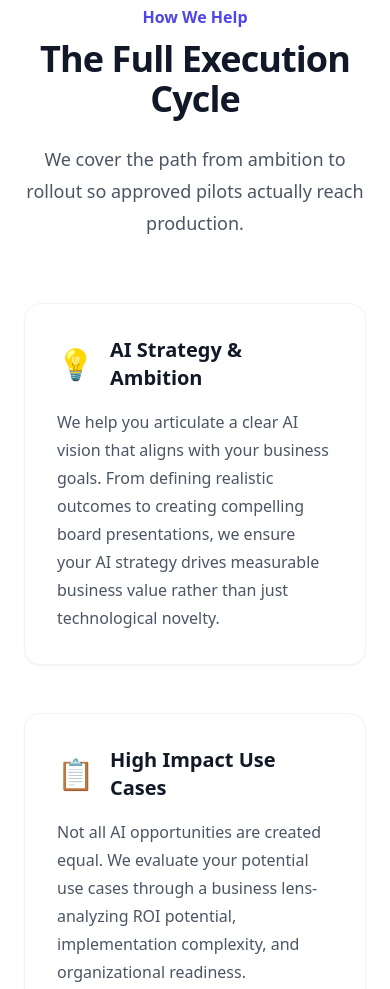
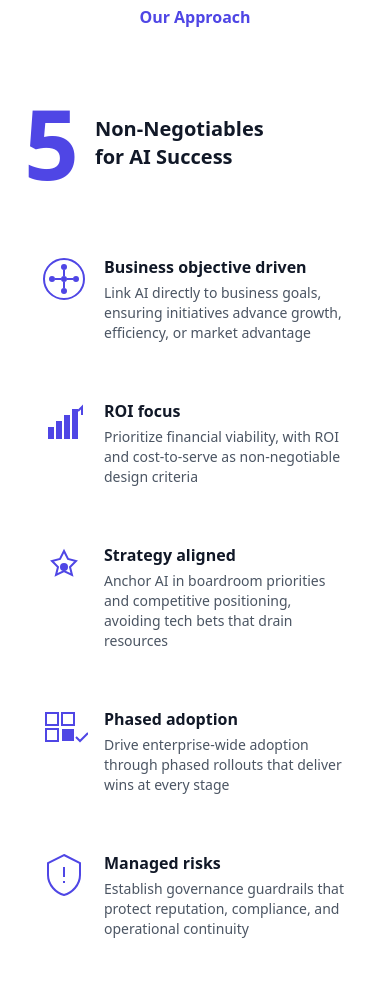
Before and after one commit to vshrinath/auspin-ai, a React app in the folder apps/web/: page / in a window 390 px wide. Shown: the part 2131-3120 px from the top of the page. Built offline with nearby package versions, Linux system fonts and the light colour scheme; some packages are replaced by stand-ins of ours.

Commit message:
Add Commitments and Execution sections with clean layout

```diff
--- /dev/null
+++ b/apps/web/content/commitments.md
@@ -0,0 +1,25 @@
+---
+section: "commitments"
+title: "5 Non-Negotiables for AI Success"
+subtitle: "Our Approach"
+---
+
+## Business objective driven
+
+Link AI directly to business goals, ensuring initiatives advance growth, efficiency, or market advantage
+
+## ROI focus
+
+Prioritize financial viability, with ROI and cost-to-serve as non-negotiable design criteria
+
+## Strategy aligned
+
+Anchor AI in boardroom priorities and competitive positioning, avoiding tech bets that drain resources
+
+## Phased adoption
+
+Drive enterprise-wide adoption through phased rollouts that deliver wins at every stage
+
+## Managed risks
+
+Establish governance guardrails that protect reputation, compliance, and operational continuity
--- /dev/null
+++ b/apps/web/content/execution.md
@@ -0,0 +1,27 @@
+---
+section: "execution"
+title: "Differentiated Outcomes with Unique Multi-Stack AI Execution"
+subtitle: "How We Execute"
+---
+
+## AI enhanced customer journeys
+
+- Unlock growth across awareness, retention, and advocacy
+- Design AI-driven experiences that convert and stick
+
+## AI economics & growth models
+
+- Align AI with board priorities and business strategy
+- Build ROI, pricing, and cost-to-serve discipline into every initiative
+- Strengthen decision-making with transparent economics and clear trade-offs
+
+## AI Engineering & Ops at scale
+
+- Ensure data readiness, system reliability, and integration
+- Deploy secure, cost-efficient, and responsible AI models
+- Optimize for latency, scalability, and uptime so AI works in real-world production
+
+## Enterprise-wide AI adoption enablers
+
+- Align product, engineering, and GTM for execution
+- Build cross-functional fluency so adoption sticks
--- a/apps/web/src/app/page.tsx
+++ b/apps/web/src/app/page.tsx
@@ -5,7 +5,9 @@
 
 import { AuspinHero } from "../components/AuspinHero";
 import { ProblemSection } from "../components/ProblemSection";
+import { CommitmentsSection } from "../components/CommitmentsSection";
 import { ServicesSection } from "../components/ServicesSection";
+import { ExecutionSection } from "../components/ExecutionSection";
 import { MethodSection } from "../components/MethodSection";
 import { OutcomesSection } from "../components/OutcomesSection";
 import { AuspinTeamLarge } from "../components/AuspinTeamLarge";
@@ -20,8 +22,14 @@ export default function HomePage() {
       {/* Problem Section */}
       <ProblemSection />
 
+      {/* Commitments Section */}
+      <CommitmentsSection />
+
       {/* Services Section */}
       <ServicesSection />
+
+      {/* Execution Section */}
+      <ExecutionSection />
 
       {/* Method Section */}
       <MethodSection />
--- /dev/null
+++ b/apps/web/src/components/CommitmentsSection.tsx
@@ -0,0 +1,142 @@
+/**
+ * Commitments Section - 5 Commitments of AI Done Right
+ * Split layout with large heading on left, commitment cards on right
+ */
+
+import { getContentData, parseCommitmentsContent } from "../lib/content";
+
+// Icon components for each commitment
+const icons = {
+  "Business objective driven": (
+    <svg className="w-12 h-12" viewBox="0 0 48 48" fill="none">
+      <circle cx="24" cy="24" r="20" stroke="currentColor" strokeWidth="2" />
+      <circle cx="24" cy="12" r="3" fill="currentColor" />
+      <circle cx="24" cy="24" r="3" fill="currentColor" />
+      <circle cx="24" cy="36" r="3" fill="currentColor" />
+      <circle cx="12" cy="24" r="3" fill="currentColor" />
+      <circle cx="36" cy="24" r="3" fill="currentColor" />
+      <line x1="24" y1="15" x2="24" y2="21" stroke="currentColor" strokeWidth="2" />
+      <line x1="24" y1="27" x2="24" y2="33" stroke="currentColor" strokeWidth="2" />
+      <line x1="15" y1="24" x2="21" y2="24" stroke="currentColor" strokeWidth="2" />
+      <line x1="27" y1="24" x2="33" y2="24" stroke="currentColor" strokeWidth="2" />
+    </svg>
+  ),
+  "ROI focus": (
+    <svg className="w-12 h-12" viewBox="0 0 48 48" fill="none">
+      <rect x="8" y="28" width="6" height="12" fill="currentColor" />
+      <rect x="16" y="22" width="6" height="18" fill="currentColor" />
+      <rect x="24" y="16" width="6" height="24" fill="currentColor" />
+      <rect x="32" y="10" width="6" height="30" fill="currentColor" />
+      <path d="M38 12 L42 8 L42 16" stroke="currentColor" strokeWidth="2" fill="none" />
+    </svg>
+  ),
+  "Strategy aligned": (
+    <svg className="w-12 h-12" viewBox="0 0 48 48" fill="none">
+      <path
+        d="M24 8 L28 16 L36 18 L30 24 L32 32 L24 28 L16 32 L18 24 L12 18 L20 16 Z"
+        stroke="currentColor"
+        strokeWidth="2"
+        fill="none"
+      />
+      <circle cx="24" cy="24" r="4" fill="currentColor" />
+    </svg>
+  ),
+  "Phased adoption": (
+    <svg className="w-12 h-12" viewBox="0 0 48 48" fill="none">
+      <rect
+        x="6"
+        y="6"
+        width="12"
+        height="12"
+        stroke="currentColor"
+        strokeWidth="2"
+        fill="none"
+      />
+      <rect
+        x="22"
+        y="6"
+        width="12"
+        height="12"
+        stroke="currentColor"
+        strokeWidth="2"
+        fill="none"
+      />
+      <rect
+        x="6"
+        y="22"
+        width="12"
+        height="12"
+        stroke="currentColor"
+        strokeWidth="2"
+        fill="none"
+      />
+      <rect x="22" y="22" width="12" height="12" fill="currentColor" />
+      <path d="M36 30 L40 34 L48 26" stroke="currentColor" strokeWidth="2" fill="none" />
+    </svg>
+  ),
+  "Managed risks": (
+    <svg className="w-12 h-12" viewBox="0 0 48 48" fill="none">
+      <path
+        d="M24 4 L40 12 L40 24 C40 34 32 42 24 44 C16 42 8 34 8 24 L8 12 Z"
+        stroke="currentColor"
+        strokeWidth="2"
+        fill="none"
+      />
+      <path d="M24 16 L24 26 M24 30 L24 32" stroke="currentColor" strokeWidth="2" />
+    </svg>
+  ),
+};
+
+export function CommitmentsSection() {
+  const commitmentsData = getContentData("commitments");
+  const commitments = parseCommitmentsContent(commitmentsData.content);
+
+  return (
+    <div id="commitments" className="bg-white py-16 sm:py-20">
+      <div className="mx-auto max-w-7xl px-6 lg:px-8">
+        {/* Centered header section */}
+        <div className="mx-auto max-w-2xl text-center mb-16">
+          <h2 className="text-base font-semibold leading-7 text-indigo-600">
+            {commitmentsData.subtitle}
+          </h2>
+        </div>
+
+        <div className="grid grid-cols-1 lg:grid-cols-2 gap-12 items-center">
+          {/* Left side - Large number */}
+          <div className="lg:pr-12">
+            <div className="flex items-center gap-4 lg:block">
+              <div className="text-8xl sm:text-9xl lg:text-[12rem] font-bold text-indigo-600 leading-none">
+                5
+              </div>
+              <p className="text-xl sm:text-2xl lg:text-3xl font-semibold text-gray-900 lg:mt-4">
+                Non-Negotiables
+                <br />
+                for AI Success
+              </p>
+            </div>
+          </div>
+
+          {/* Right side - Commitment cards */}
+          <div className="space-y-6">
+            {commitments.map((commitment, index) => (
+              <div
+                key={commitment.name}
+                className="flex items-start space-x-4 p-4 rounded-lg hover:bg-gray-50 transition-colors duration-200"
+              >
+                <div className="flex-shrink-0 text-indigo-600">
+                  {icons[commitment.name as keyof typeof icons]}
+                </div>
+                <div>
+                  <h3 className="text-base font-semibold text-gray-900 mb-1">
+                    {commitment.name}
+                  </h3>
+                  <p className="text-sm text-gray-600">{commitment.description}</p>
+                </div>
+              </div>
+            ))}
+          </div>
+        </div>
+      </div>
+    </div>
+  );
+}
--- /dev/null
+++ b/apps/web/src/components/ExecutionSection.tsx
@@ -0,0 +1,56 @@
+/**
+ * Execution Section - Multi-Stack AI Execution
+ * Clean process flow showing 4 execution stacks
+ */
+
+import { getContentData, parseExecutionContent } from "../lib/content";
+
+export function ExecutionSection() {
+  const executionData = getContentData("execution");
+  const stacks = parseExecutionContent(executionData.content);
+
+  return (
+    <div id="execution" className="bg-white py-20 sm:py-24">
+      <div className="mx-auto max-w-7xl px-6 lg:px-8">
+        {/* Centered header */}
+        <div className="mx-auto max-w-3xl text-center mb-16">
+          <h2 className="text-base font-semibold leading-7 text-indigo-600 uppercase tracking-wide">
+            {executionData.subtitle}
+          </h2>
+          <p className="mt-2 text-3xl font-bold tracking-tight text-gray-900 sm:text-4xl">
+            Differentiated Outcomes with Unique
+            <br />
+            Multi-Stack AI Execution
+          </p>
+        </div>
+
+        {/* Execution stacks - horizontal cards */}
+        <div className="grid grid-cols-1 md:grid-cols-2 lg:grid-cols-4 gap-8 lg:gap-6">
+          {stacks.map((stack) => (
+            <div key={stack.name}>
+              {/* Stack card */}
+              <div className="bg-white rounded-xl p-6 h-full shadow-sm border border-gray-100">
+                {/* Icon and title */}
+                <div className="mb-5">
+                  <div className="text-4xl mb-3">{stack.icon}</div>
+                  <h3 className="text-base font-semibold text-gray-900 leading-tight">
+                    {stack.name}
+                  </h3>
+                </div>
+
+                {/* Deliverables */}
+                <ul className="space-y-2.5">
+                  {stack.deliverables.map((deliverable, idx) => (
+                    <li key={idx} className="text-sm text-gray-600 leading-snug">
+                      {deliverable}
+                    </li>
+                  ))}
+                </ul>
+              </div>
+            </div>
+          ))}
+        </div>
+      </div>
+    </div>
+  );
+}
--- a/apps/web/src/components/ServicesSection.tsx
+++ b/apps/web/src/components/ServicesSection.tsx
@@ -9,7 +9,7 @@ export function ServicesSection() {
   const servicesData = getContentData("services");
   const services = parseServicesContent(servicesData.content);
   return (
-    <div id="services" className="bg-white py-16 sm:py-20">
+    <div id="services" className="bg-gray-50 py-16 sm:py-20">
       <div className="mx-auto max-w-7xl px-6 lg:px-8">
         <div className="mx-auto max-w-2xl text-center">
           <h2 className="text-base font-semibold leading-7 text-indigo-600">
--- a/apps/web/src/lib/content.ts
+++ b/apps/web/src/lib/content.ts
@@ -146,3 +146,55 @@ export function parseOutcomesContent(content: string) {
     };
   });
 }
+
+export function parseCommitmentsContent(content: string) {
+  const commitments = content.split(/^## /m).filter(Boolean).slice(1);
+
+  return commitments.map((commitment) => {
+    const lines = commitment
+      .trim()
+      .split("\n")
+      .filter((line) => line.trim());
+    const name = lines[0].trim();
+    const description = lines.slice(1).join(" ").trim();
+
+    return {
+      name,
+      description,
+    };
+  });
+}
+
+export function parseExecutionContent(content: string) {
+  const stacks = content.split(/^## /m).filter(Boolean).slice(1);
+
+  // Icon mapping for each stack
+  const iconMap: { [key: string]: string } = {
+    "Strategy Stack": "🎯",
+    "Discovery Stack": "🔍",
+    "Delivery Stack": "⚡",
+    "Scale Stack": "🚀",
+    "AI enhanced customer journeys": "🎯",
+    "AI economics & growth models": "📊",
+    "AI Engineering & Ops at scale": "⚙️",
+    "Enterprise-wide AI adoption enablers": "🚀",
+  };
+
+  return stacks.map((stack) => {
+    const lines = stack
+      .trim()
+      .split("\n")
+      .filter((line) => line.trim());
+    const name = lines[0].trim();
+    const deliverables = lines
+      .slice(1)
+      .filter((line) => line.startsWith("-"))
+      .map((line) => line.replace(/^-\s*/, "").trim());
+
+    return {
+      name,
+      icon: iconMap[name] || "📋",
+      deliverables,
+    };
+  });
+}
```
